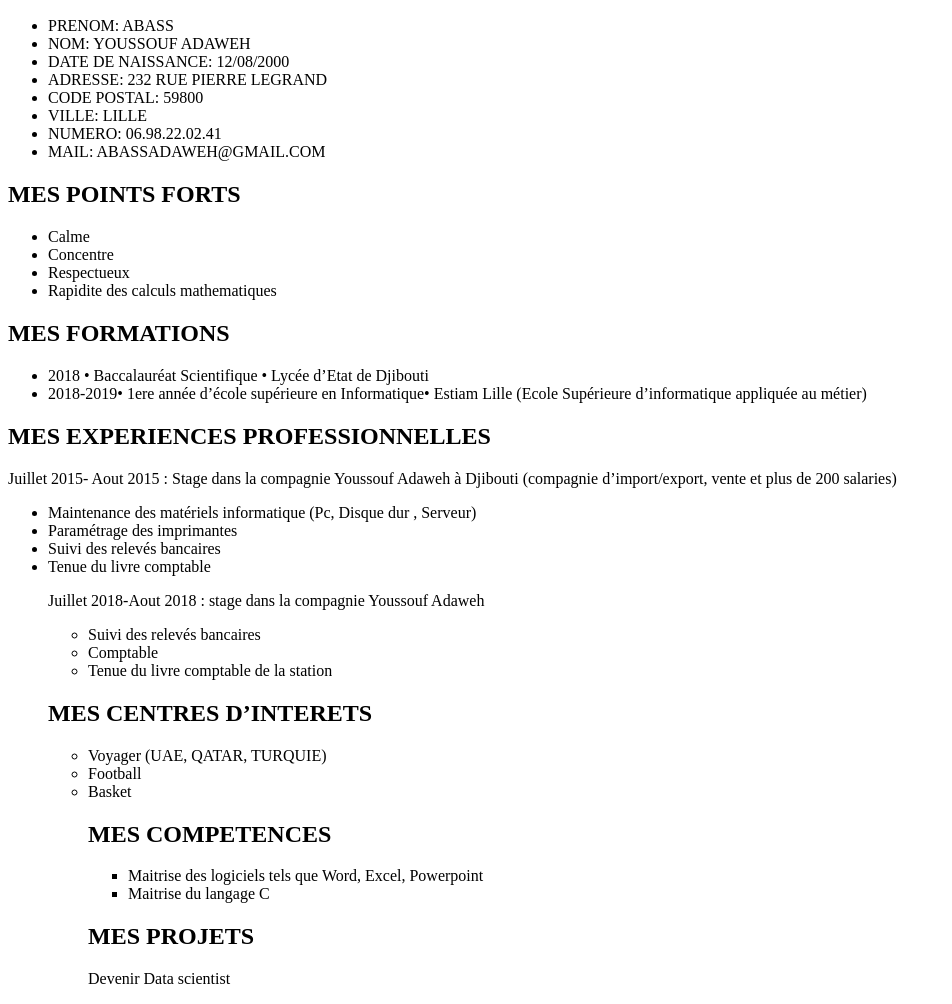
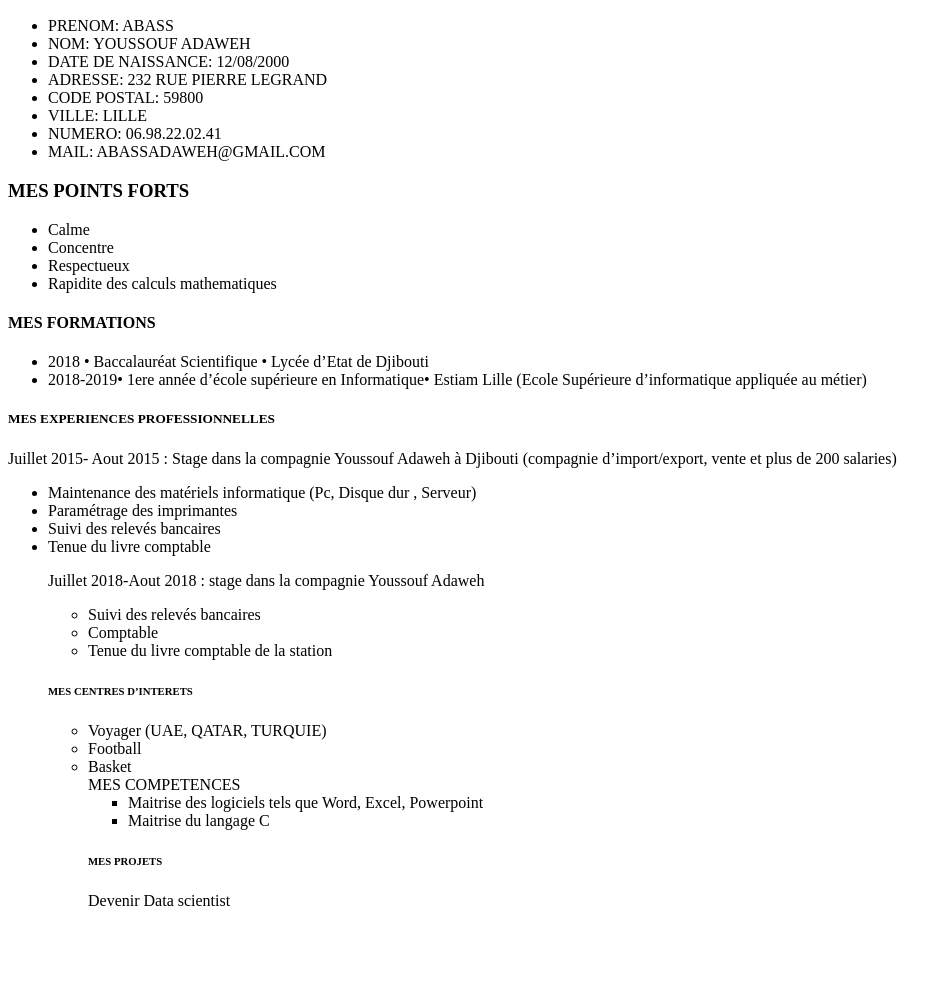
Before and after one commit to abassou/abassou.github.io, a plain HTML site: page index.html in a window 1280 px wide. Shown: the part 96-1100 px from the top of the page, without its empty margins (0-952 px from the left). After the commit the page ends 1022 px from the top, so only its background shows below. Drawn offline with Linux system fonts and the light colour scheme.

Commit message:
first commit

```diff
--- a/index.html
+++ b/index.html
@@ -15,19 +15,19 @@
 </ul>
 </nav>
 
-<h2 class ='category__subtitles'>MES POINTS FORTS</h2>
+<h3 class ='category__subtitles'>MES POINTS FORTS</h2>
 <ul class = 'category__forts'>
     <li class ='category__forts'>Calme</li>
     <li class='category__forts'>Concentre</li>
     <li class='category__forts'>Respectueux</li>
     <li class='category__forts'>Rapidite des calculs mathematiques</li>
 </ul>
-<h2 class='category__subtitles'>MES FORMATIONS</h2>
+<h4 class='category__subtitles'>MES FORMATIONS</h2>
 <ul class='category__formation'>
     <li  class='category__formation'>2018 • Baccalauréat Scientifique • Lycée d’Etat de Djibouti</li>
     <li class='category__formation'>2018-2019• 1ere année d’école supérieure en Informatique• Estiam Lille (Ecole Supérieure d’informatique appliquée au métier)</li>
 </ul>
-<h2 class='category__subtitles'>MES EXPERIENCES PROFESSIONNELLES</h2>
+<h5 class='category__subtitles'>MES EXPERIENCES PROFESSIONNELLES</h2>
 <p class='category__phrase'>Juillet 2015- Aout 2015 : Stage dans la compagnie Youssouf Adaweh à Djibouti (compagnie d’import/export, vente et plus de 200 salaries) </p>
 <ul class='category__stages'>
     <li class='category__stages' >Maintenance des matériels informatique (Pc, Disque dur , Serveur)</li>
@@ -40,21 +40,19 @@
     <li class='category__stages'>Comptable</li>
     <li class='category__stages'>Tenue du livre comptable de la station</li>
 </ul>
- <h2 class='category__subtitles'>MES CENTRES D’INTERETS</h2>
+ <h6 class='category__subtitles'>MES CENTRES D’INTERETS</h2>
  <ul class='category__voyage'>
  <li class='category__voyage'>Voyager (UAE, QATAR, TURQUIE)</li>
  <li class='category__voyage'>Football</li>
  <li class='category__voyage'>Basket  </li>
-<h2 class='category__subtitles'>MES COMPETENCES</h2>
+<h class='category__subtitles'>MES COMPETENCES</h2>
 <div class='category'>
 
  <ul class='categories'>
-
   <li class='category'>Maitrise des logiciels tels que Word, Excel, Powerpoint</li>
-
   <li class='category'>Maitrise du langage C </li>
     </div>
- <h2 class='category__subtitles'>MES PROJETS </h2>
+ <h6 class='category__subtitles'>MES PROJETS </h2>
     <div class='category'>
     <p>Devenir Data scientist</p>
 </div>
```
Lines whose indentation alone changed are shown as unchanged.
